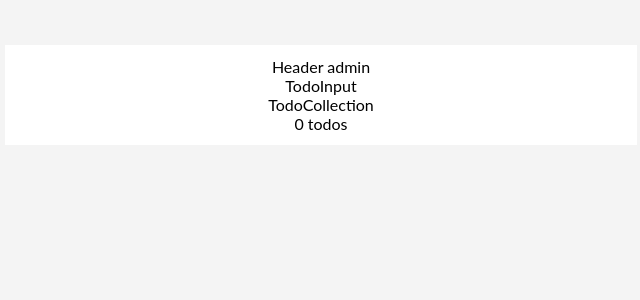
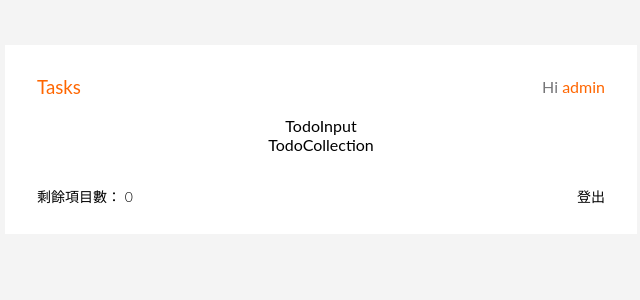
Before and after one commit to emily40830/todolist-react-crud, a React (Create React App) app: page /todos in a window 1280 px wide. Shown: the top 300 px of the page, without its empty margins (319-959 px from the left). Built offline with nearby package versions, Linux system fonts and the light colour scheme.

Commit message:
feat: implement header and footer

```diff
--- a/package.json
+++ b/package.json
@@ -6,10 +6,12 @@
     "@testing-library/jest-dom": "^5.16.5",
     "@testing-library/react": "^13.4.0",
     "@testing-library/user-event": "^13.5.0",
+    "node-sass": "^7.0.3",
     "react": "^18.2.0",
     "react-dom": "^18.2.0",
     "react-router-dom": "^6.3.0",
     "react-scripts": "5.0.1",
+    "styled-components": "^5.3.5",
     "web-vitals": "^2.1.4"
   },
   "scripts": {
--- a/src/components/Footer.jsx
+++ b/src/components/Footer.jsx
@@ -1,5 +1,43 @@
+import styled from 'styled-components';
+
+const StyledFooter = styled.footer`
+  display: flex;
+  justify-content: space-between;
+
+  padding: 0 16px;
+  p {
+    font-size: 14px;
+    font-weight: 300;
+    margin: 2rem 0 1rem;
+  }
+`;
+
+const StyledButton = styled.button`
+  padding: 0;
+  border: 0;
+  background: none;
+  vertical-align: baseline;
+  appearance: none;
+  -webkit-font-smoothing: antialiased;
+  -moz-osx-font-smoothing: grayscale;
+  cursor: pointer;
+  outline: 0;
+
+  font-size: 14px;
+  font-weight: 300;
+  margin: 2rem 0 1rem;
+  &:hover {
+    text-decoration: underline;
+  }
+`;
+
 const Footer = ({ numOfTodos }) => {
-  return <footer>{numOfTodos} todos</footer>;
+  return (
+    <StyledFooter>
+      <p>剩餘項目數： {numOfTodos}</p>
+      <StyledButton>登出</StyledButton>
+    </StyledFooter>
+  );
 };
 
 export default Footer;
--- a/src/components/Header.jsx
+++ b/src/components/Header.jsx
@@ -1,5 +1,35 @@
+import styled from 'styled-components';
+
+const StyledHeader = styled.header`
+  display: flex;
+  justify-content: space-between;
+  align-items: center;
+
+  color: var(--major);
+  padding: 0 16px;
+
+  h3 {
+    font-weight: 400;
+    user-select: none;
+  }
+`;
+
+const StyledGreetingText = styled.div`
+  color: var(--gray);
+  span {
+    color: var(--major);
+  }
+`;
+
 const Header = ({ username }) => {
-  return <header>Header {username}</header>;
+  return (
+    <StyledHeader>
+      <h3>Tasks</h3>
+      <StyledGreetingText>
+        Hi <span>{username}</span>
+      </StyledGreetingText>
+    </StyledHeader>
+  );
 };
 
 export default Header;
```
Also changed, not shown: 2 other files (tests, documents, lock files or other folders).
